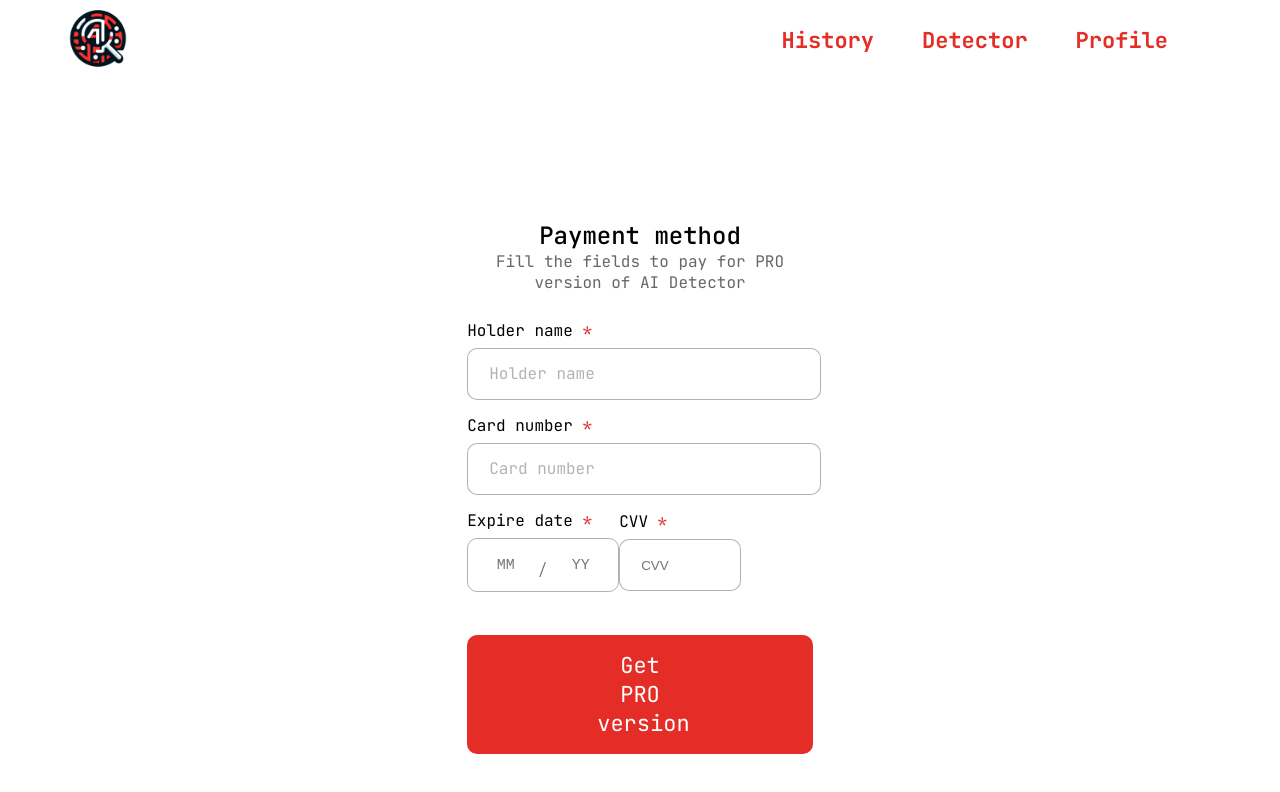
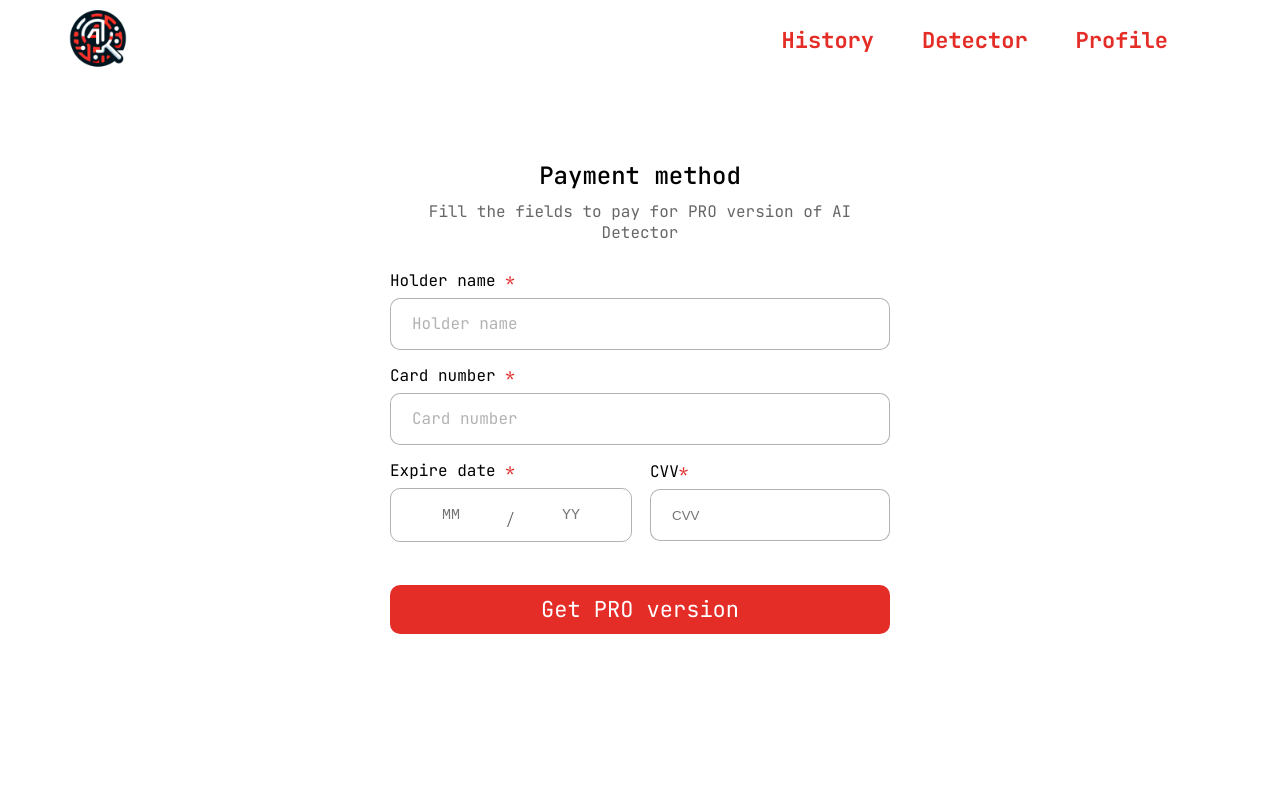
Before and after one commit to beKZ4t/ai_detector, a Vue app: page /payments in a window 1280 px wide. Shown: the top 792 px of the page. Built offline with nearby package versions, Linux system fonts and the light colour scheme.

Commit message:
payment fix

```diff
--- a/src/views/payments/index.vue
+++ b/src/views/payments/index.vue
@@ -23,9 +23,8 @@
             <input autocomplete="off" class="exp" id="year" maxlength="2" pattern="[0-9]*" inputmode="numerical" placeholder="YY" type="text" data-pattern-validate />
           </div>
         </div>
-        <div class="space"></div>
         <div class="right_side">
-          <p class="name_card">CVV    <span>*</span>  </p>
+          <p class="name_card">CVV<span>*</span></p>
           <input type="number" class="last_input" placeholder="CVV">
         </div>
 
@@ -54,8 +53,8 @@ export default {
 .button{
   margin: 0 auto;
   background-color: #E52D27;
-  padding: 16px 130px;
   font-size: 22px;
+  padding: 10px;
   color: #FFFFFF;
   font-family: Brains-regular, system-ui;
   margin-top: 43px;
@@ -63,14 +62,19 @@ export default {
   border-radius: 10px;
   cursor: pointer;
 }
-.space{
-  flex: auto;
+.left_side {
+  flex: 1;
+  margin-right: 10px;
+}
+.right_side {
+  flex: 1;
+  margin-left: 10px;
 }
 .exp-wrapper {
   position: relative;
   border: 1px solid rgba(0, 0, 0, 0.3);
   display: flex;
-  width: 150px;
+  width: 100%;
   justify-content: space-around;
   height: 52px;
   line-height: 36px;
@@ -98,12 +102,15 @@ input.exp {
   font-size: 15px;
 }
 .last_input{
-  width: 50%;
+  width: 100%;
   padding-left: 21px;
   padding-bottom: 17px;
   padding-top: 18px;
   border-radius: 10px;
   border: 1px solid rgba(0, 0, 0, 0.3);
+  -webkit-box-sizing: border-box;
+  -moz-box-sizing: border-box;
+  box-sizing: border-box;
 }
 .end_input{
   display: flex;
@@ -115,9 +122,9 @@ input.exp {
   margin: 0 auto;
 }
 .block{
-  width: 30%;
+  width: 500px;
   margin: 0 auto;
-  margin-top: 140px;
+  margin-top: 80px;
 
 }
 .header{
@@ -128,6 +135,7 @@ input.exp {
 .under_header{
   text-align: center;
   font-size: 16px;
+  margin-top: 10px;
   font-family: Brains-regular, system-ui;
   color: rgba(0, 0, 0, 0.6);
   margin-bottom: 27px;
```
